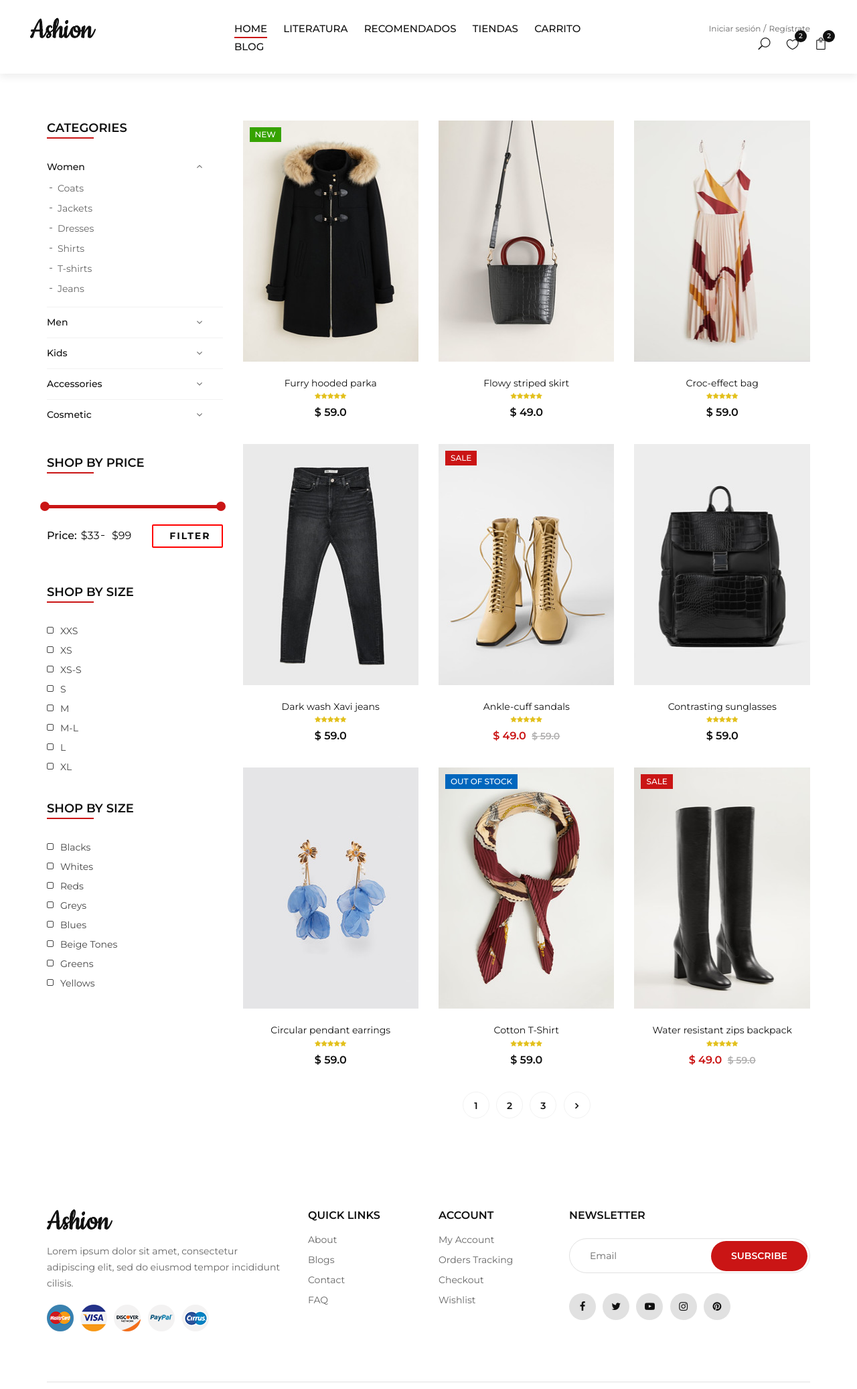
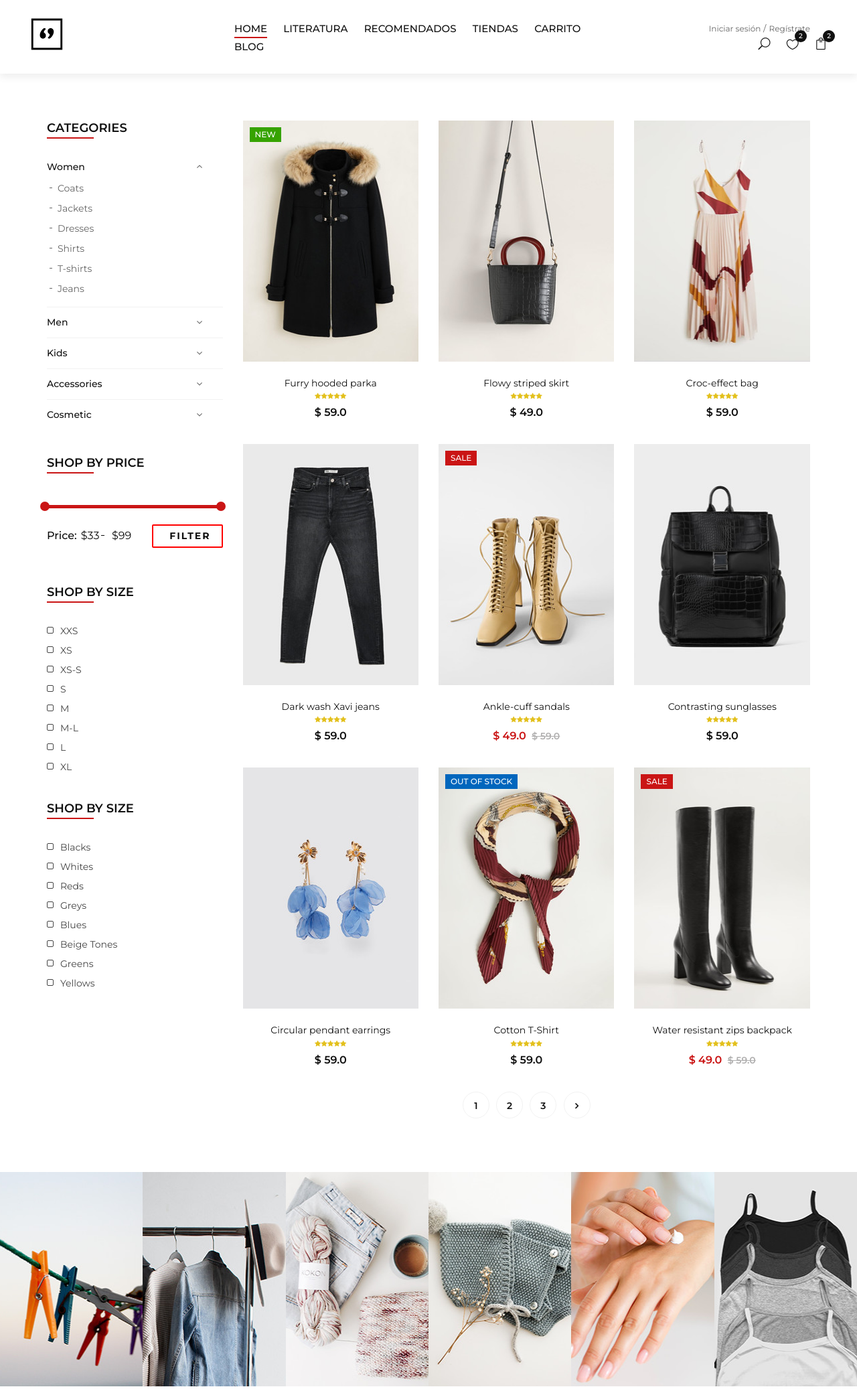
Before and after one commit to chaltumari/libroschillan, a Django app: template principal/templates/shop.html in a window 1280 px wide. Shown: the top 2074 px of the page at 67% size. Run offline with Django 3.2, Linux system fonts and the light colour scheme; the template is opened without the code that fills it, so the values that code supplies are empty; some libraries are stand-ins or nearby versions.

Commit message:
index css

```diff
--- a/libroschillan/urls.py
+++ b/libroschillan/urls.py
@@ -20,5 +20,5 @@ from principal import views
 urlpatterns = [
     path(r'^admin/', admin.site.urls),
     path('',include('principal.urls')),
-    path('shopping',include('principal.urls')),
+    path('shop/',include('principal.urls')),
 ]
--- a/principal/static/principal/css/style.css
+++ b/principal/static/principal/css/style.css
@@ -84,7 +84,7 @@ p {
 }
 
 img {
-	max-width: 100%;
+	max-width: 50%;
 }
 
 input:focus,
@@ -324,7 +324,9 @@ ol {
 
 .header__logo {
 	padding: 26px 0;
-}
+
+}
+
 
 .header__logo a {
 	display: inline-block;
@@ -3722,12 +3724,16 @@ ol {
 .slider-area form.search-box .select-form .nice-select.open .list{width:100%;border-radius:0;border:0}.slider-area form.search-box .select-form .nice-select::after{border-bottom:0;border-right:0;width:0;margin-top:0;right:28px;content:"\f0dd";font-family:'Font Awesome 5 Free';position:absolute;font-weight:700;transform:rotate(0deg);top:7px;font-size:16px}.slider-area form.search-box .search-form{width:21%;border-radius:6px;overflow:hidden}
 @media only screen and (min-width: 576px) and (max-width: 767px){
 .slider-area form.search-box .search-form{width:100%}}
-@media (max-width: 575px){.slider-area form.search-box .search-form{width:100%}}.slider-area form.search-box .search-form a{width:100%;height:60px;background:#B367FF;font-size:20px;line-height:1;text-align:center;color:black;display:block;padding:15px;border-radius:0px;text-transform:capitalize;font-family:"Rubik",sans-serif;line-height:31px;font-size:17px}
+@media (max-width: 575px){.slider-area form.search-box .search-form{width:100%}}.slider-area form.search-box .search-form
+a{width:100%;height:60px;background:#fff  ;font-size:20px;line-height:1;
+	text-align:center;color:black;display:block;padding:15px;border-radius:0px;
+	text-transform:capitalize;font-family:"Rubik",sans-serif;line-height:31px;font-size:17px}
+	.search-form:hover {opacity: 1}
 .slider-area form.search-box .search-form a i{color:#000;padding-right:10px}.slider-area .category-img img{width:112px;height:112px;margin:0 8px}
 @media (max-width: 575px){
 .slider-area .category-img img{width:76px !important;height:65px !important}}
 
-.hero-bg1{background-image:url(../img/banner/banner-1.jpg);background-size:cover;background-repeat:no-repeat}
+.hero-bg1{background-image:url(../img/banner/banner-3.jpg);background-size:cover;background-repeat:no-repeat}
 .hero__caption{text-align:center}@media (max-width: 575px){.slider-area .hero__caption{padding-top:100px}}.slider-area .hero__caption span{color:#31ff7a;font-size:60px;line-height:1.2;font-weight:400;margin-bottom:30px;display:block}@media (max-width: 575px){.slider-area .hero__caption span{margin-bottom:30px;font-size:56px}}.slider-area .hero__caption h1{font-size:78px;font-weight:400;color:black;line-height:1.3;margin-bottom:5px}@media only screen and (min-width: 992px) and (max-width: 1199px){.slider-area .hero__caption h1{font-size:60px;line-height:1.2}}
 @media only screen and (min-width: 768px) and (max-width: 991px){.slider-area
 .hero__caption h1{font-size:50px;line-height:1.2}}@media only screen and (min-width: 576px) and (max-width: 767px){.slider-area .hero__caption h1{font-size:51px;line-height:1.2;margin-bottom:20px}}@media (max-width: 575px){.slider-area .hero__caption h1{font-size:35px;line-height:1.2;margin-bottom:20px}}.slider-area .hero__caption p{color:black;font-size:15px;margin-bottom:34px}.slider-area .hero__caption.hero__caption2 h1{font-size:40px;margin-bottom:35px}@media only screen and (min-width: 576px) and (max-width: 767px){
--- a/principal/templates/base.html
+++ b/principal/templates/base.html
@@ -68,7 +68,7 @@
                         <li class="active"><a href="./index.html">Home</a></li>
                         <li><a href="#">Literatura</a></li>
                         <li><a href="#">Recomendados</a></li>
-                        <li><a href="./shop.html">Tiendas</a></li>
+                        <li><a href="{% url 'shop' %}">Tiendas</a></li>
                         <li><a href="./shop.html">Carrito</a></li>
                         <li><a href="./blog.html">Blog</a></li>
 
--- a/principal/templates/index.html
+++ b/principal/templates/index.html
@@ -8,12 +8,12 @@
      <!--? Hero Area Start-->
      <div class="slider-area hero-bg1 hero-overly">
         <div class="single-slider hero-overly  slider-height1 d-flex align-items-center">
-            <div class="container">
+            <div class="container m-5">
                 <div class="row justify-content-center">
                     <div class="col-xl-10 col-lg-10">
                         <!-- Hero Caption -->
                         <div class="hero__caption pt-100">
-                            <h1>¿Qué estás buscando?</h1>
+                            <h3>¿Qué estás buscando?</h3>
 
                         </div>
                         <!--Hero form -->
--- a/principal/templates/shop.html
+++ b/principal/templates/shop.html
@@ -435,87 +435,4 @@
     </section>
     <!-- Shop Section End -->
 
-    <!-- Footer Section Begin -->
-    <footer class="footer">
-        <div class="container">
-            <div class="row">
-                <div class="col-lg-4 col-md-6 col-sm-7">
-                    <div class="footer__about">
-                        <div class="footer__logo">
-                            <a href="./index.html"><img src="img/logo.png" alt=""></a>
-                        </div>
-                        <p>Lorem ipsum dolor sit amet, consectetur adipiscing elit, sed do eiusmod tempor incididunt
-                        cilisis.</p>
-                        <div class="footer__payment">
-                            <a href="#"><img src="img/payment/payment-1.png" alt=""></a>
-                            <a href="#"><img src="img/payment/payment-2.png" alt=""></a>
-                            <a href="#"><img src="img/payment/payment-3.png" alt=""></a>
-                            <a href="#"><img src="img/payment/payment-4.png" alt=""></a>
-                            <a href="#"><img src="img/payment/payment-5.png" alt=""></a>
-                        </div>
-                    </div>
-                </div>
-                <div class="col-lg-2 col-md-3 col-sm-5">
-                    <div class="footer__widget">
-                        <h6>Quick links</h6>
-                        <ul>
-                            <li><a href="#">About</a></li>
-                            <li><a href="#">Blogs</a></li>
-                            <li><a href="#">Contact</a></li>
-                            <li><a href="#">FAQ</a></li>
-                        </ul>
-                    </div>
-                </div>
-                <div class="col-lg-2 col-md-3 col-sm-4">
-                    <div class="footer__widget">
-                        <h6>Account</h6>
-                        <ul>
-                            <li><a href="#">My Account</a></li>
-                            <li><a href="#">Orders Tracking</a></li>
-                            <li><a href="#">Checkout</a></li>
-                            <li><a href="#">Wishlist</a></li>
-                        </ul>
-                    </div>
-                </div>
-                <div class="col-lg-4 col-md-8 col-sm-8">
-                    <div class="footer__newslatter">
-                        <h6>NEWSLETTER</h6>
-                        <form action="#">
-                            <input type="text" placeholder="Email">
-                            <button type="submit" class="site-btn">Subscribe</button>
-                        </form>
-                        <div class="footer__social">
-                            <a href="#"><i class="fa fa-facebook"></i></a>
-                            <a href="#"><i class="fa fa-twitter"></i></a>
-                            <a href="#"><i class="fa fa-youtube-play"></i></a>
-                            <a href="#"><i class="fa fa-instagram"></i></a>
-                            <a href="#"><i class="fa fa-pinterest"></i></a>
-                        </div>
-                    </div>
-                </div>
-            </div>
-            <div class="row">
-                <div class="col-lg-12">
-                    <!-- Link back to Colorlib can't be removed. Template is licensed under CC BY 3.0. -->
-                    <div class="footer__copyright__text">
-                        <p>Copyright &copy; <script>document.write(new Date().getFullYear());</script> All rights reserved | This template is made with <i class="fa fa-heart" aria-hidden="true"></i> by <a href="https://colorlib.com" target="_blank">Colorlib</a></p>
-                    </div>
-                    <!-- Link back to Colorlib can't be removed. Template is licensed under CC BY 3.0. -->
-                </div>
-            </div>
-        </div>
-    </footer>
-    <!-- Footer Section End -->
-
-    <!-- Search Begin -->
-    <div class="search-model">
-        <div class="h-100 d-flex align-items-center justify-content-center">
-            <div class="search-close-switch">+</div>
-            <form class="search-model-form">
-                <input type="text" id="search-input" placeholder="Search here.....">
-            </form>
-        </div>
-    </div>
-    <!-- Search End -->
-
 {%endblock%}
--- a/principal/urls.py
+++ b/principal/urls.py
@@ -5,7 +5,7 @@ from . import views
 urlpatterns = [
     # ex: /polls/
     path('', views.index, name='index'),
-    path('shopping',views.shop, name='shop'),
+    path('tiendas/',views.shop, name='shop'),
 
 
 ]
```
Also changed, not shown: principal/static/principal/img/banner/banner-1.jpg, principal/static/principal/img/banner/banner-2.jpg, principal/static/principal/img/banner/banner-3.jpg, principal/static/principal/img/logo.png.
